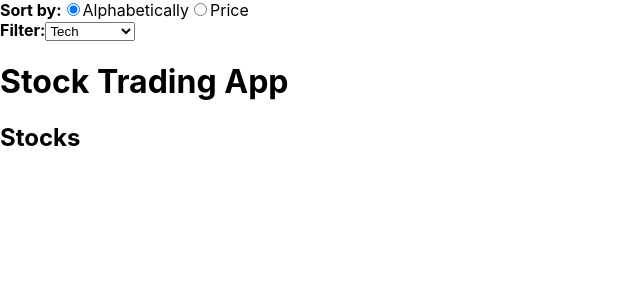
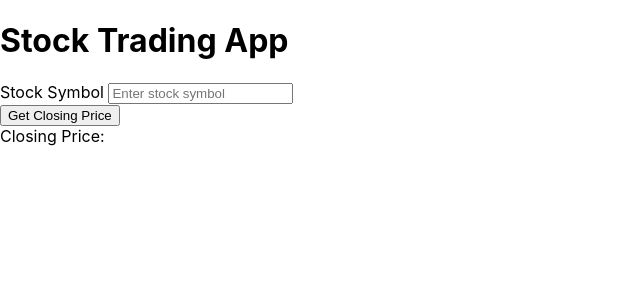
Before and after one commit to philga7/stock-trading-app, a React (Create React App) app: page / in a window 1280 px wide. Shown: the top 300 px of the page, without its empty margins (0-640 px from the left). Built offline with nearby package versions, Linux system fonts and the light colour scheme.

Commit message:
Add React Bootstrap, perform further refactor

```diff
--- a/package.json
+++ b/package.json
@@ -6,8 +6,10 @@
     "@testing-library/jest-dom": "^5.17.0",
     "@testing-library/react": "^13.4.0",
     "@testing-library/user-event": "^13.5.0",
+    "bootstrap": "^5.3.3",
     "nodemon": "^3.1.2",
     "react": "^18.3.1",
+    "react-bootstrap": "^2.10.2",
     "react-dom": "^18.3.1",
     "react-scripts": "5.0.1",
     "web-vitals": "^2.1.4"
--- a/src/App.jsx
+++ b/src/App.jsx
@@ -1,78 +1,64 @@
 import React, { useState } from 'react';
 import Header from './components/Header';
-import SearchBar from './components/SearchBar';
-import StockContainer from './components/StockContainer';
-// import PortfolioContainer from './PortfolioContainer';
+import Form from 'react-bootstrap/Form';
+import Button from 'react-bootstrap/Button';
 import './App.css';
 
 function App() {
   // Define state variables using the useState hook
-  const [stocks, setStocks] = useState([]);
-  const [portfolio, setPortfolio] = useState([]);
-  const [sortBy, setSortBy] = useState('Alphabetically');
-  const [filterBy, setFilterBy] = useState('Tech');
+  const [closingPrice, setClosingPrice] = useState('');
+  const [symbol, setSymbol] = useState('');
 
-  // Fetch the list of stocks from the API using the useEffect hook
-  /*
-  useEffect(() => {
-    fetch('http://localhost:3001/stocks')
-      .then((response) => response.json())
-      .then(setStocks);
-  }, []);
-  */
+  // Fetch the list of stocks from the Polygon API
+  const fetchData = async () => {
+    try {
+      const apiKey = 'BlndBe349qcQPi0Y4TGXRBzw9ijWLJKN';
+      const response = await fetch (
+        `https://api.polygon.io/v2/aggs/ticker/${symbol.toUpperCase()}/prev?adjusted=true&apiKey=${apiKey}`
+      );
+      const data = await response.json();
 
-  // Handler function for when the user adds a stock to their portfolio
-  function handleAddStock(stockToAdd) {
-    const stockInPortfolio = portfolio.find(
-      (stock) => stock.id === stockToAdd.id
-    );
-    if (!stockInPortfolio) {
-      setPortfolio([...portfolio, stockToAdd])
-    }
+        if (data['results']) {
+          setClosingPrice(parseFloat(data['results'][0]['c']));
+        } else {
+          console.log('Invalid response format in API call')
+        }
+
+      } catch (error) {
+        console.error('Error fetching data: ', error);
+      }
   }
-
-  // Handler function for when the user removes a stock from their portfolio
-  function handleRemoveStock(stockToRemove) {
-    setPortfolio((portfolio) => {
-      portfolio.filter((stock) => stock.id !== stockToRemove.id)
-    })
-  }
-
-  // Sort the list of stocks based on the current sort option
-  const sortedStocks = [...stocks].sort((stock1, stock2) => {
-    if (sortBy === 'Alphabetically') {
-      return stock1.name.localeCompare(stock2.name);
-    } else {
-      return stock2.price - stock1.price;
-    }
-  });
-
-  // Filter the list of stocks based on the current filter option
-  const filteredStocks = sortedStocks.filter(
-    (stock) => stock.type === filterBy
-  );
 
   return (
     <div>
-      {/* Render the SearchBar component */}
-      <SearchBar
-        sortBy={sortBy}
-        onChangeSort={setSortBy}
-        filterBy={filterBy}
-        onChangeFilter={setFilterBy}
-      />
       {/* Render the Header component */}
       <header>
         <Header />
       </header>
-      {/* Render the StockContainer and PortfolioContainer */}
-      <div className='row'>
-        <div className='col-8'>
-          <StockContainer
-            stocks={filteredStocks}
-            onAddStock={handleAddStock}
-            onRemoveStock={handleRemoveStock}
-          />
+      <div className='container'>
+        <div className='row'>
+          <div className='col'>
+            <Form>
+              <Form.Group className='mb-3' controlId='symbol'>
+                <Form.Label>Stock Symbol </Form.Label>
+                <Form.Control
+                  type='text'
+                  placeholder='Enter stock symbol'
+                  value={symbol}
+                  onChange={(event) => setSymbol(event.target.value)}
+                />
+              </Form.Group>
+              <Button
+                variant='primary'
+                onClick={fetchData}
+              >
+                Get Closing Price
+              </Button>
+              <Form.Group className='mb-3' controlId='closingPrice'>
+                <Form.Label>Closing Price: {closingPrice}</Form.Label>
+              </Form.Group>
+            </Form>
+          </div>
         </div>
       </div>
     </div>
--- a/src/components/StockContainer.jsx
+++ b/src/components/StockContainer.jsx
@@ -1,6 +1,7 @@
 import React from 'react';
 import Stock from './Stock';
 
+/*
 function StockContainer({ stocks }) {
     // Map over the array of stocks and create a Stock component for each stock
     const stockList = stocks.map((stock) => <Stock key={stock.id} stock={stock} />);
@@ -15,3 +16,4 @@ function StockContainer({ stocks }) {
 }
 
 export default StockContainer;
+*/
```
Also changed, not shown: 1 other file (tests, documents, lock files or other folders).
